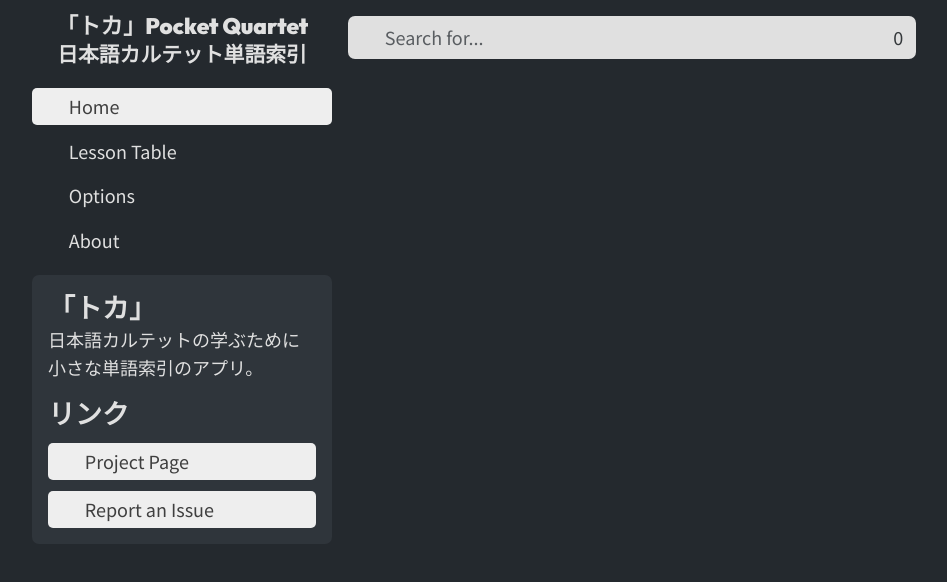
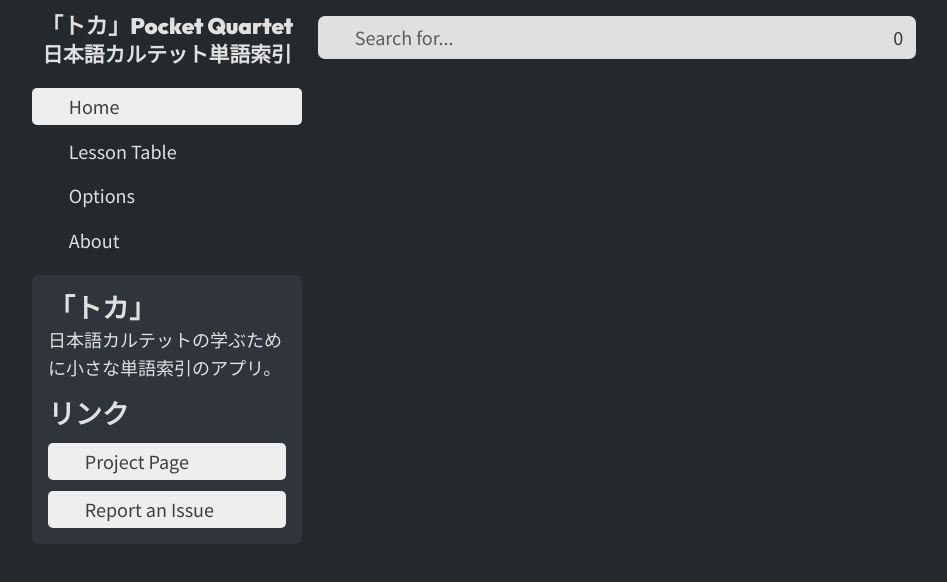
Before and after one commit to Artini04/quartet-index, a Vue app: page / in a window 1280 px wide. Shown: the top 582 px of the page, without its empty margins (158-1105 px from the left). Built offline with nearby package versions, Linux system fonts and the light colour scheme; some icons are missing; a web font is replaced by a local one.

Commit message:
more update

```diff
--- a/src/App.vue
+++ b/src/App.vue
@@ -1,5 +1,5 @@
 <script setup lang="ts">
-import { RouterView, RouterLink } from 'vue-router'
+import { RouterView } from 'vue-router'
 import { watchEffect } from 'vue'
 import { useOptionsStore } from '@/stores/options'
 
@@ -44,13 +44,18 @@ watchEffect(() => {
 @import '@/assets/mixins.scss';
 
 #app {
-  display: grid;
-  grid-template-columns: 1fr 2fr;
+  display: flex;
+  flex-flow: row nowrap;
+  gap: 0;
+
+  // display: grid;
+  // grid-template-columns: 1fr 2fr;
   max-width: 900px;
   margin-inline: auto;
 
   & > aside {
     @include spacing(1rem, y);
+    flex: 1 0 30%;
 
     position: sticky;
     height: fit-content;
@@ -63,6 +68,7 @@ watchEffect(() => {
   }
 
   & > main {
+    flex: 1 0 70%;
     padding: 1rem;
   }
 }
```
